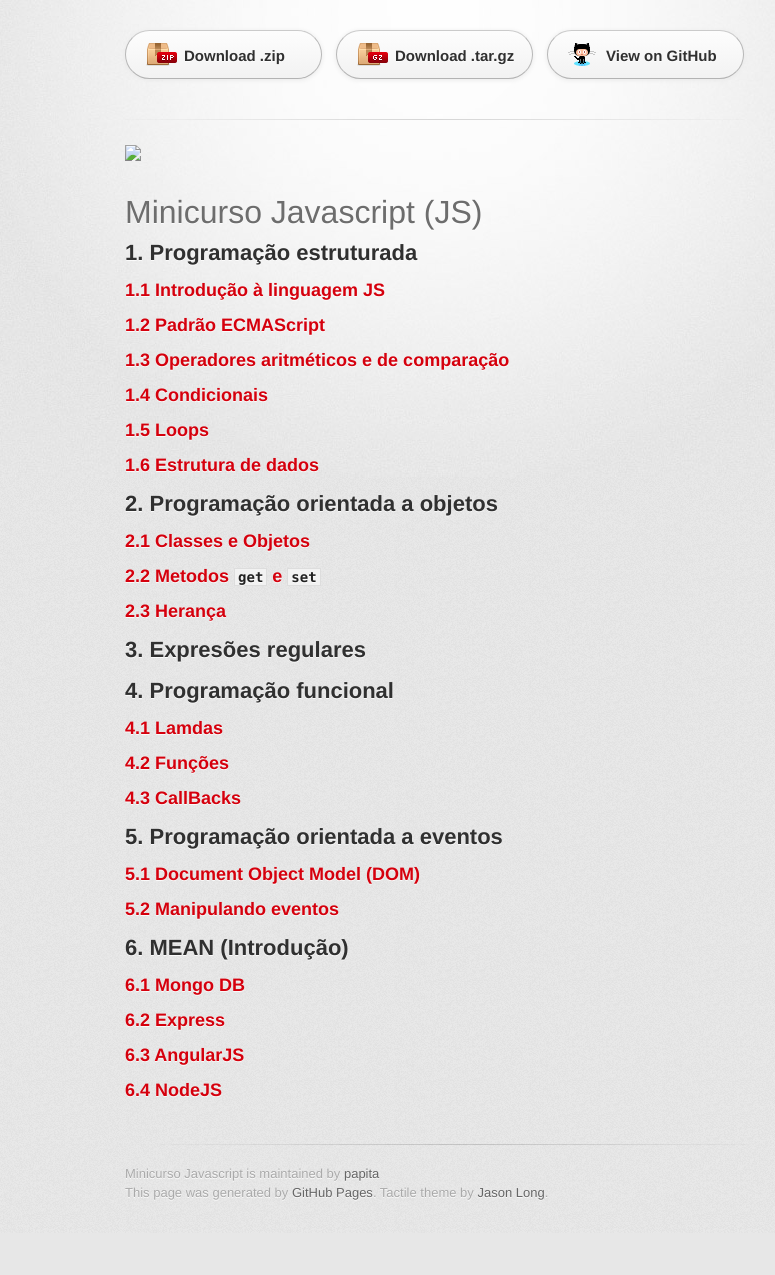
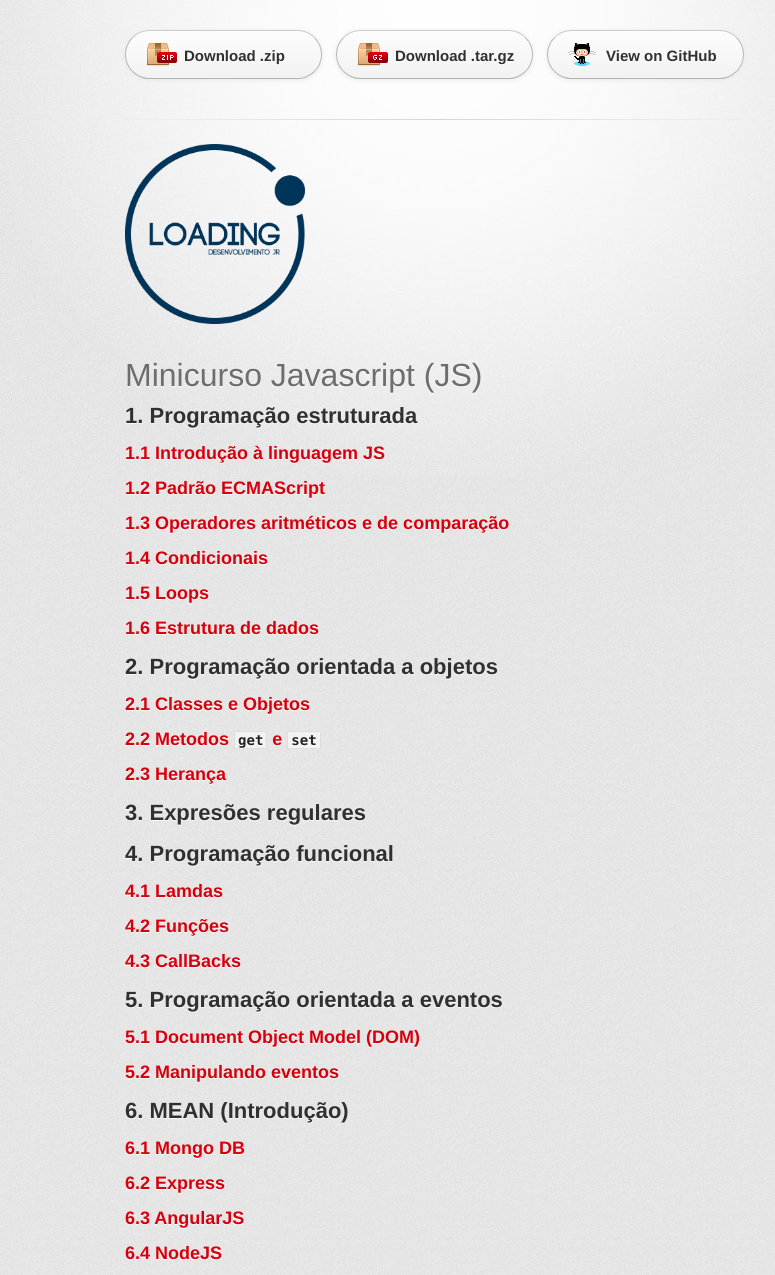
Before and after one commit to WillianWithi/minicursoJS, a plain HTML site: page index.html in a window 1280 px wide. Shown: the part 96-1371 px from the top of the page, without its empty margins (205-980 px from the left). Before the commit the page ends 1329 px from the top, so only its background shows below. Drawn offline with Linux system fonts and the light colour scheme; a web font is replaced by a local one.

Commit message:
alterando as imagens

```diff
--- a/index.html
+++ b/index.html
@@ -10,7 +10,7 @@
     <!--[if lt IE 9]>
     <script src="//html5shiv.googlecode.com/svn/trunk/html5.js"></script>
     <![endif]-->
-    <title>Minicurso Javascript by papita</title>
+    <title>Minicurso Javascript</title>
   </head>
 
   <body>
@@ -31,7 +31,7 @@
         <hr>
 
         <section id="main_content">
-          <p><a href="http://loadingjr.com.br/"><img src="img/loading_logo.png%20=250x250" alt=" "></a></p>
+          <p><a href="http://loadingjr.com.br/"><img src="images/loading_logo.png" height="180" width="180"></a></p>
 
 <h1>
 <a id="minicurso-javascript-js" class="anchor" href="#minicurso-javascript-js" aria-hidden="true"><span aria-hidden="true" class="octicon octicon-link"></span></a>Minicurso Javascript (JS)</h1>
@@ -109,13 +109,6 @@
 <h3>
 <a id="64-nodejs" class="anchor" href="#64-nodejs" aria-hidden="true"><span aria-hidden="true" class="octicon octicon-link"></span></a>6.4 NodeJS</h3>
         </section>
-
-        <footer>
-          Minicurso Javascript is maintained by <a href="https://github.com/papita">papita</a><br>
-          This page was generated by <a href="https://pages.github.com">GitHub Pages</a>. Tactile theme by <a href="https://twitter.com/jasonlong">Jason Long</a>.
-        </footer>
-
-
       </div>
     </div>
   </body>
```
Also changed, not shown: images/loading_logo.png (added).
